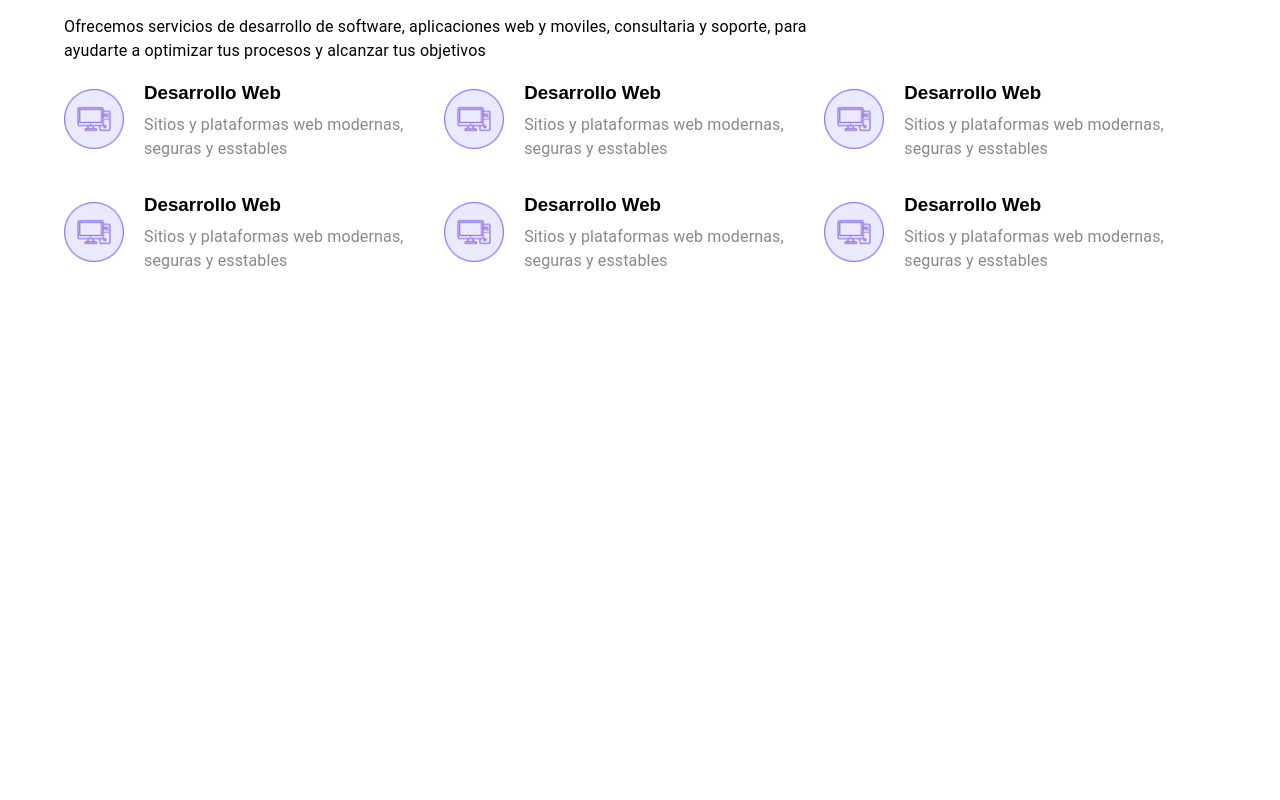
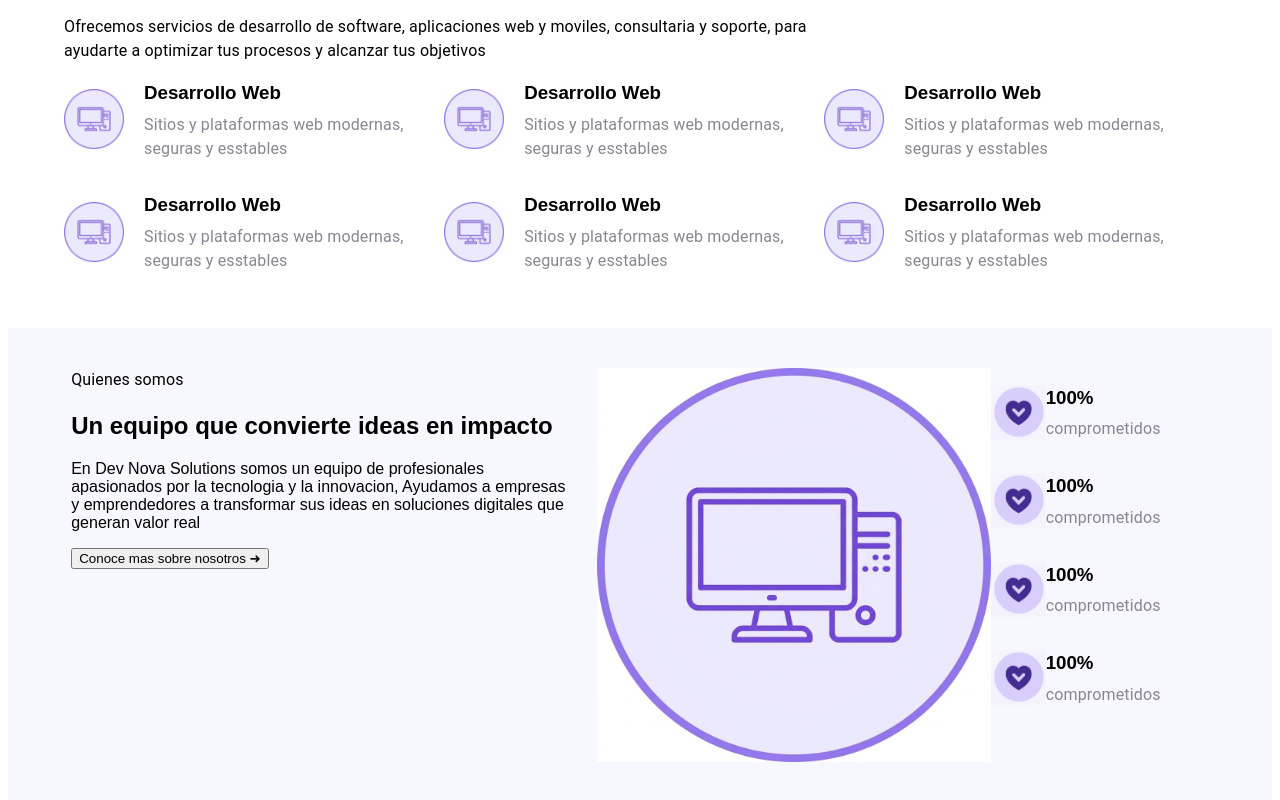
Before and after one commit to jessicahernandezt/dev-nova-solutions, a React (Vite) app: page / in a window 1280 px wide. Shown: the part 720-1520 px from the top of the page. Before the commit the page ends 1016 px from the top, so only its background shows below. Built offline with nearby package versions, Linux system fonts and the light colour scheme.

Commit message:
Base de "Quienes somos" avance no.1

```diff
--- a/src/App.jsx
+++ b/src/App.jsx
@@ -1,6 +1,7 @@
 import Navbar from "./components/Navbar"
 import Hero from "./components/Hero"
 import Servicios from "./components/Servicios"
+import QuienesSomos from "./components/QuienesSomos"
 
 function App(){
 
@@ -9,6 +10,7 @@ function App(){
       <Navbar />
       <Hero />
       <Servicios />
+      <QuienesSomos />
 
     </>
   );
--- /dev/null
+++ b/src/components/QuienesSomos.jsx
@@ -0,0 +1,163 @@
+import {
+    Box,
+    Button,
+    Container,
+    Typography
+} from '@mui/material'
+
+function QuienesSomos() {
+    return (
+
+        <Box sx={{
+            marginTop: '40px',
+            maxWidth: '100%',
+            height: '500px',
+            display: 'flex',
+            backgroundColor: '#f7f7ff',
+            paddingTop: '40px',
+        }}>
+
+            <Box sx={{
+                maxWidth: '40%',
+                marginLeft: '5%',
+                marginRight: '20px',
+            }}>
+                <Typography>
+                    Quienes somos
+                </Typography>
+
+                <h2>
+                    Un equipo que convierte ideas en impacto
+                </h2>
+
+                <p>
+                    En Dev Nova Solutions somos un equipo de profesionales apasionados por la tecnologia y la innovacion, Ayudamos a empresas y emprendedores a transformar sus ideas en soluciones digitales que generan valor real
+                </p>
+
+                <button>
+                    Conoce mas sobre nosotros ➜
+                </button>
+
+            </Box>
+
+            <Box sx={{
+                width: '35%',
+                height: '100%',
+            }}>
+                <img src='public/pc.jpg' alt='icon-pc'
+
+                 style={{
+                    width: '100%',
+                 }}>
+
+                 </img>
+            </Box>
+
+            <Box sx={{
+                width: '25%',
+            }}>
+
+                <Box sx={{
+                            display: 'flex',
+                            alignItems: 'center',
+                        }}>
+
+                            <img src='public/Corazon.png' alt='icon'
+
+                                style={{ width: '55px', height: '55px', }}></img>
+
+                            <Box sx={{
+                                marginBottom: '15px',
+                            }}>
+                                <h3>100%</h3>
+                                <Typography sx={{
+                                    color: '#888691',
+                                    marginTop: '-10px',
+                                }}>
+                                    comprometidos</Typography>
+                            </Box>
+
+                        </Box>
+
+
+                        <Box sx={{
+                            display: 'flex',
+                            alignItems: 'center',
+                        }}>
+
+                            <img src='public/Corazon.png' alt='icon'
+
+                                style={{ width: '55px', height: '55px', }}></img>
+
+                            <Box sx={{
+                                marginBottom: '15px',
+                            }}>
+                                <h3>100%</h3>
+                                <Typography sx={{
+                                    color: '#888691',
+                                    marginTop: '-10px',
+                                }}>
+                                    comprometidos</Typography>
+                            </Box>
+
+                        </Box>
+
+                        <Box sx={{
+                            display: 'flex',
+                            alignItems: 'center',
+                        }}>
+
+                            <img src='public/Corazon.png' alt='icon'
+
+                                style={{ width: '55px', height: '55px', }}></img>
+
+                            <Box sx={{
+                                marginBottom: '15px',
+                            }}>
+                                <h3>100%</h3>
+                                <Typography sx={{
+                                    color: '#888691',
+                                    marginTop: '-10px',
+                                }}>
+                                    comprometidos</Typography>
+                            </Box>
+
+                        </Box>
+
+                        <Box sx={{
+                            display: 'flex',
+                            alignItems: 'center',
+                        }}>
+
+                            <img src='public/Corazon.png' alt='icon'
+
+                                style={{ width: '55px', height: '55px', }}></img>
+
+                            <Box sx={{
+                                marginBottom: '15px',
+                            }}>
+                                <h3>100%</h3>
+                                <Typography sx={{
+                                    color: '#888691',
+                                    marginTop: '-10px',
+                                }}>
+                                    comprometidos</Typography>
+                            </Box>
+
+                        </Box>
+
+            </Box>
+
+
+
+
+
+
+
+
+
+        </Box>
+
+            )
+}
+export default QuienesSomos
--- a/src/components/Servicios.jsx
+++ b/src/components/Servicios.jsx
@@ -246,9 +246,6 @@ function Servicios() {
 
 
 
-
-
-
             </Container>
 
         </Box>
```
